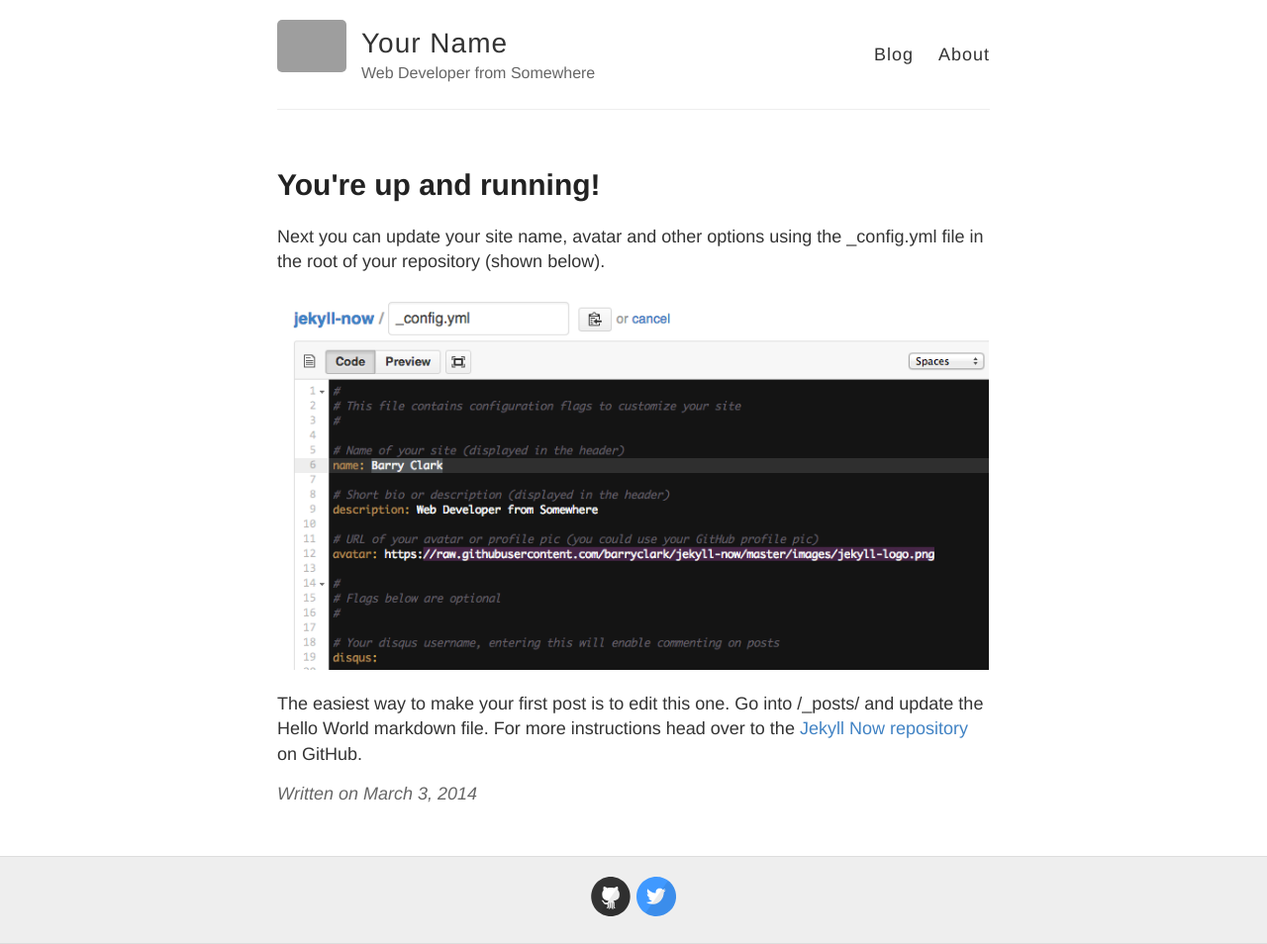
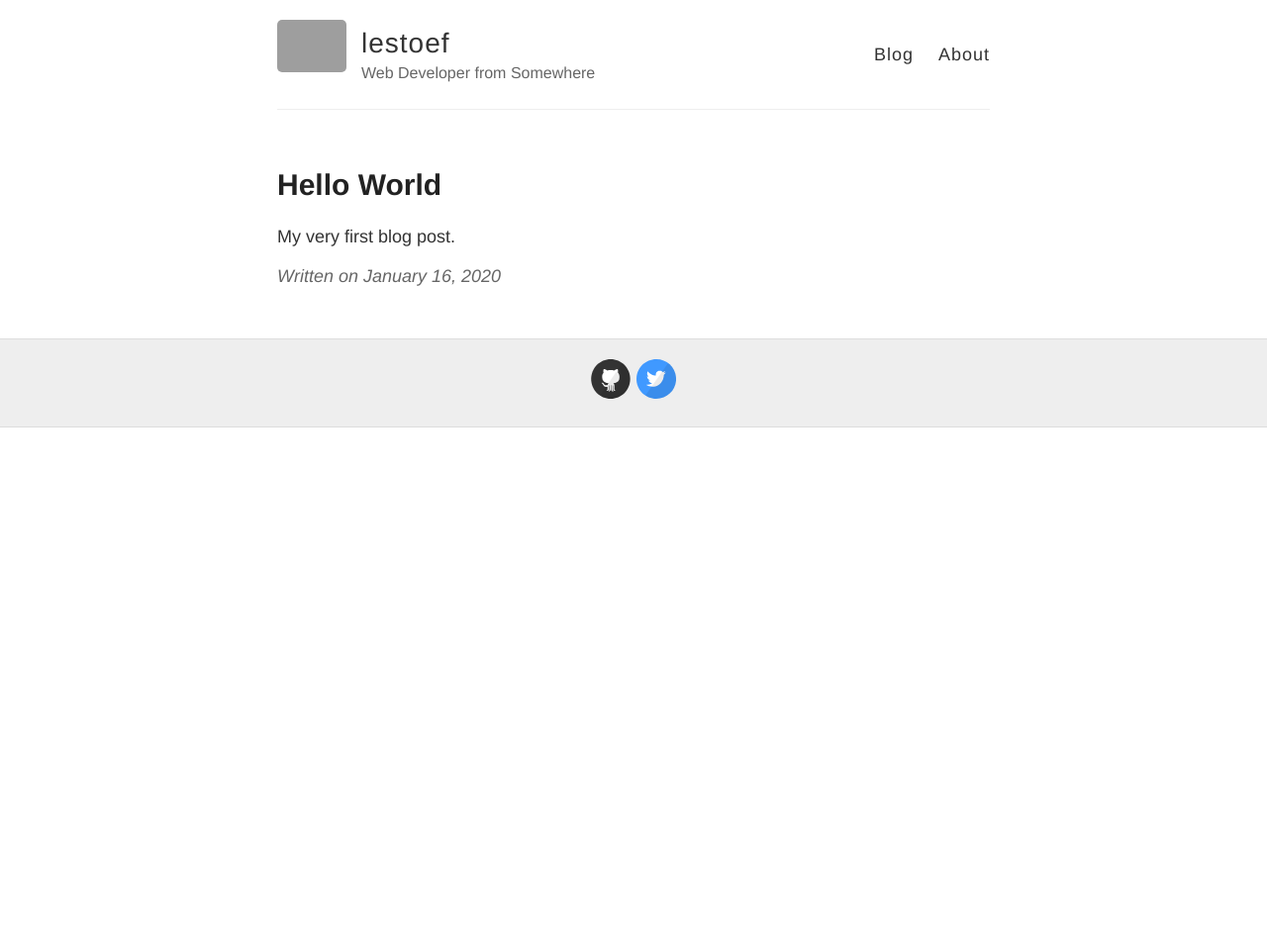
Before and after one commit to lestoef/lestoef.github.io, a Jekyll site: the page built from _posts/2020-1-16-Hello-World.md, in a window 1280 px wide. Shown: the whole page at 99% size. Built offline with Jekyll 4.4.1, drawn with Linux system fonts in a browser that asks for light colours; after the commit the page ends 900 px from its top, so only the background shows below that; grey boxes are pictures that could not be loaded.

Commit message:
initial commit

```diff
--- a/_config.yml
+++ b/_config.yml
@@ -3,13 +3,13 @@
 #
 
 # Name of your site (displayed in the header)
-name: Your Name
+name: lestoef
 
 # Short bio or description (displayed in the header)
 description: Web Developer from Somewhere
 
 # URL of your avatar or profile pic (you could use your GitHub profile pic)
-avatar: https://raw.githubusercontent.com/barryclark/jekyll-now/master/images/jekyll-logo.png
+avatar: https://raw.githubusercontent.com/lestoef/lestoef.github.io/master/images/nnmaw-logo.png
 
 #
 # Flags below are optional
@@ -21,12 +21,12 @@ footer-links:
   email:
   facebook:
   flickr:
-  github: barryclark/jekyll-now
+  github: lestoef
   instagram:
   linkedin:
   pinterest:
   rss: # just type anything here for a working RSS icon
-  twitter: jekyllrb
+  twitter: lestoef
   stackoverflow: # your stackoverflow profile, e.g. "users/50476/bart-kiers"
   youtube: # channel/<your_long_string> or user/<user-name>
   googleplus: # anything in your profile username that comes after plus.google.com/
--- /dev/null
+++ b/_posts/2020-1-16-Hello-World.md
@@ -0,0 +1,6 @@
+---
+layout: post
+title: Hello World
+---
+
+My very first blog post.
```
Also changed, not shown: images/nnmaw-logo.jpg (added).
